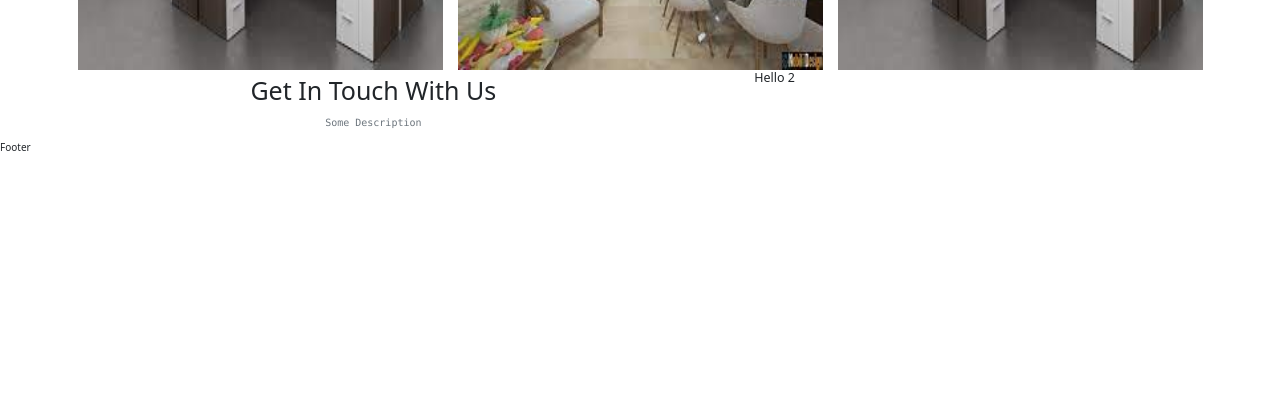
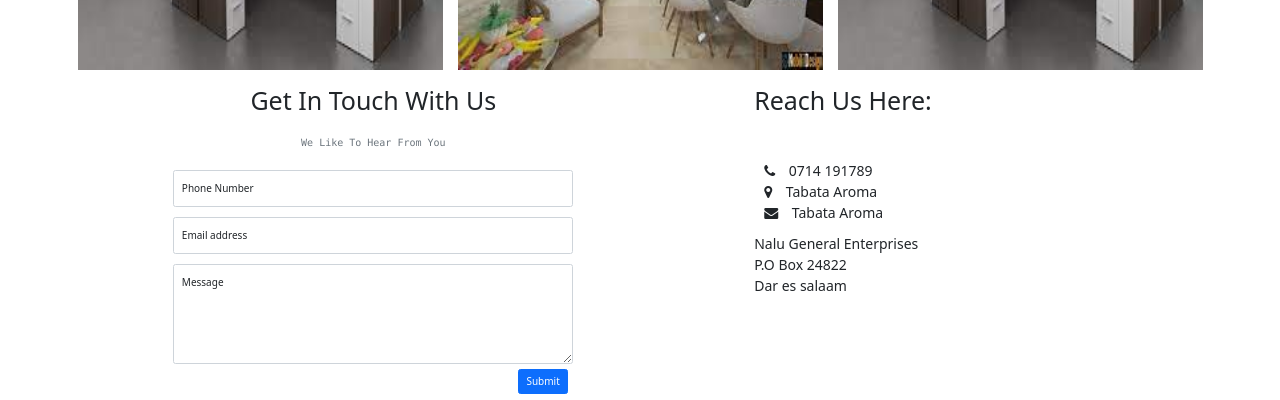
Before and after one commit to isaacadam25/nalu-furniture, a React (Create React App) app: page / in a window 1280 px wide. Shown: the part 1577-1977 px from the top of the page. Before the commit the page ends 1732 px from the top, so only its background shows below. Built offline with nearby package versions, Linux system fonts and the light colour scheme.

Commit message:
Add: Added  Contact Section

```diff
--- /dev/null
+++ b/src/app/components/ContactForm.js
@@ -0,0 +1,35 @@
+import React from 'react';
+import { FloatingLabel, Form, Button } from 'react-bootstrap';
+
+const ContactForm = () => {
+  return (
+    <div className="contact-form py-3">
+      <FloatingLabel
+        controlId="floatingInput"
+        label="Phone Number"
+        className="mb-3"
+      >
+        <Form.Control type="text" placeholder="07xxxxxxxxxx" />
+      </FloatingLabel>
+      <FloatingLabel
+        controlId="floatingInput"
+        label="Email address"
+        className="mb-3"
+      >
+        <Form.Control type="email" placeholder="name@example.com" />
+      </FloatingLabel>
+      <FloatingLabel controlId="floatingPassword" label="Message">
+        <Form.Control
+          as="textarea"
+          placeholder="Leave a comment here"
+          style={{ height: '100px' }}
+        />
+      </FloatingLabel>
+      <Button variant="primary" className="float-end my-2 mx-2">
+        Submit
+      </Button>
+    </div>
+  );
+};
+
+export default ContactForm;
--- a/src/features/contactSection/Contact.js
+++ b/src/features/contactSection/Contact.js
@@ -1,18 +1,36 @@
 import React from 'react';
 import { Container, Row, Col } from 'react-bootstrap';
+
+/* component imports */
+import ContactForm from '../../app/components/ContactForm';
 
 const Contact = () => {
   return (
     <Container fluid>
       <Row>
         <Col md={7}>
-          <h6 className="display-6 text-center py-2">Get In Touch With Us</h6>
+          <h6 className="display-6 text-center py-4">Get In Touch With Us</h6>
           <p className="text-muted text-center font-monospace">
-            Some Description
+            We Like To Hear From You
           </p>
+          <ContactForm />
         </Col>
         <Col md={5}>
-          <h5>Hello 2</h5>
+          <div className="contact-info py-4">
+            <h3 className="display-6">Reach Us Here:</h3>
+            <div className="py-3">
+              <p className="lead contact-text">
+                <p>
+                  <i className="fa fa-phone px-3" /> 0714 191789 <br />
+                  <i className="fa fa-map-marker px-3" /> Tabata Aroma <br />
+                  <i className="fa fa-envelope px-3" /> Tabata Aroma
+                </p>
+                Nalu General Enterprises <br />
+                P.O Box 24822 <br />
+                Dar es salaam
+              </p>
+            </div>
+          </div>
         </Col>
       </Row>
     </Container>
--- a/src/index.css
+++ b/src/index.css
@@ -116,3 +116,17 @@ a {
 .image-container img:hover {
   transform: scale(1.2);
 }
+
+/* image style ends */
+
+/* contact form styles */
+
+.contact-form {
+  width: 40rem;
+  margin: auto;
+}
+
+.contact-text {
+  font-size: 1.4rem;
+  padding-top: 3rem;
+}
```
